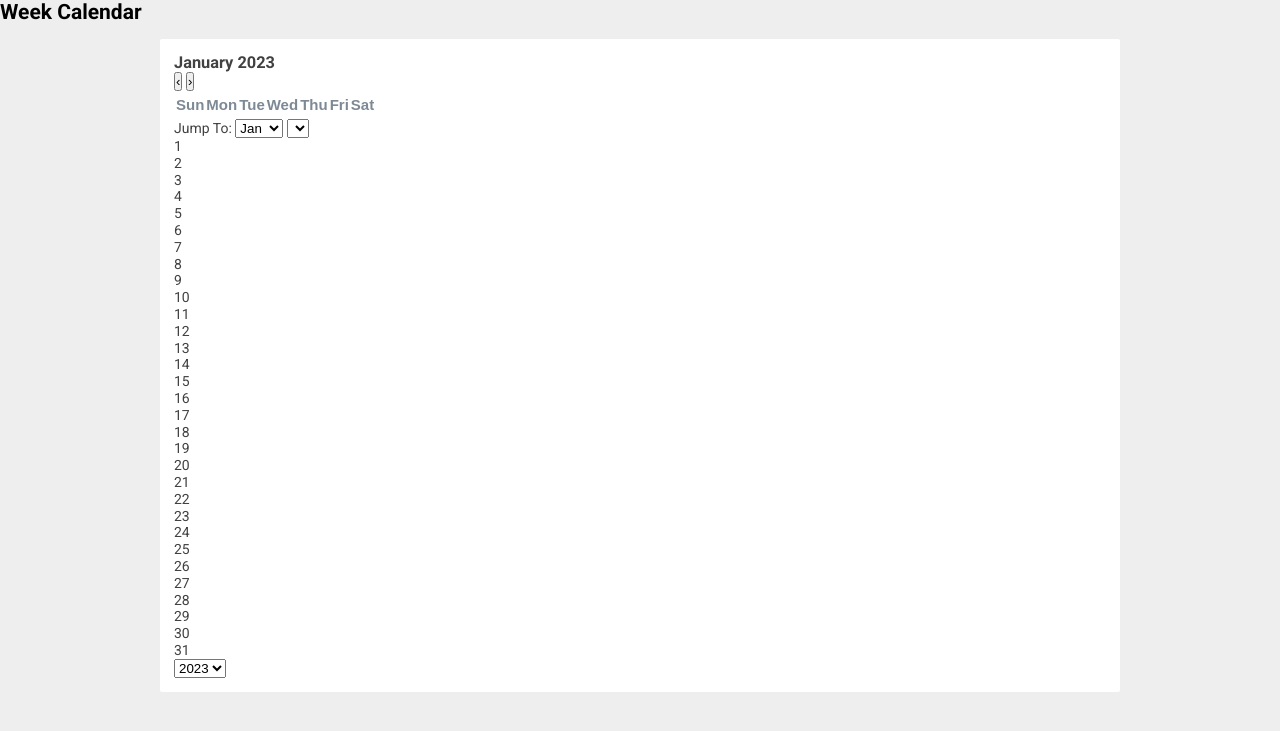
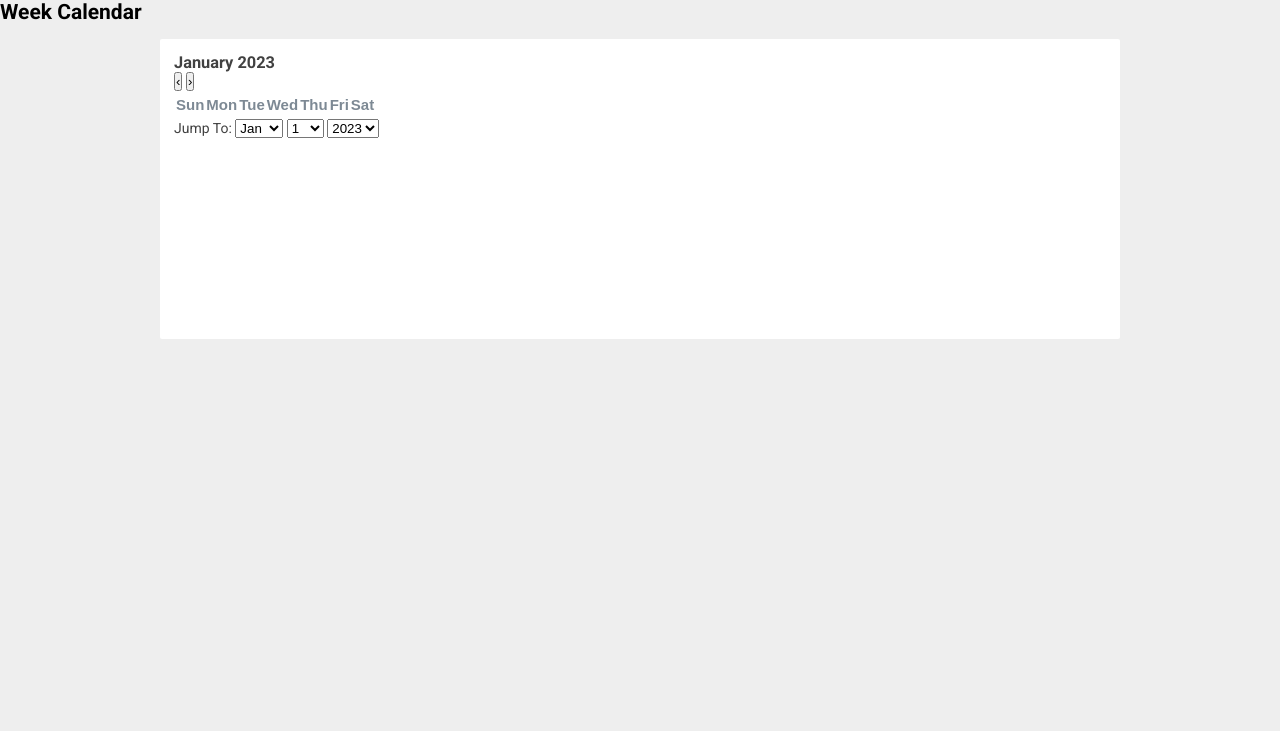
Before and after one commit to vic-mva2022/vic-mva2022.github.io, a Jekyll site: the page built from week_calendar.html, in a window 1280 px wide. Shown: the top 731 px of the page. Built offline with Jekyll 4.4.1, drawn with Linux system fonts in a browser that asks for light colours.

Commit message:
debug week calendar display

```diff
--- a/assets/week_calendar_style.css
+++ b/assets/week_calendar_style.css
@@ -42,7 +42,7 @@ body {
 }
 
 .table-calendar td, .table-calendar th {
-    padding: 5px;
+    padding: 10px;
     border: 1px solid #e2e2e2;
     text-align: center;
     vertical-align: top;
--- a/week_calendar.html
+++ b/week_calendar.html
@@ -35,7 +35,7 @@ permalink: /week_calendar.html
                 <option value=10>Nov</option>
                 <option value=11>Dec</option>
             </select>
-            <select id="weekday" onchange="jump()"></select>
+            <select id="weekday" onchange="jump()">
                 <option value=1>1</option>
                 <option value=2>2</option>
                 <option value=3>3</option>
@@ -67,6 +67,7 @@ permalink: /week_calendar.html
                 <option value=29>29</option>
                 <option value=30>30</option>
                 <option value=31>31</option>
+            </select>
             <select id="year" onchange="jump()"></select>
        </div>
      </div>
```
